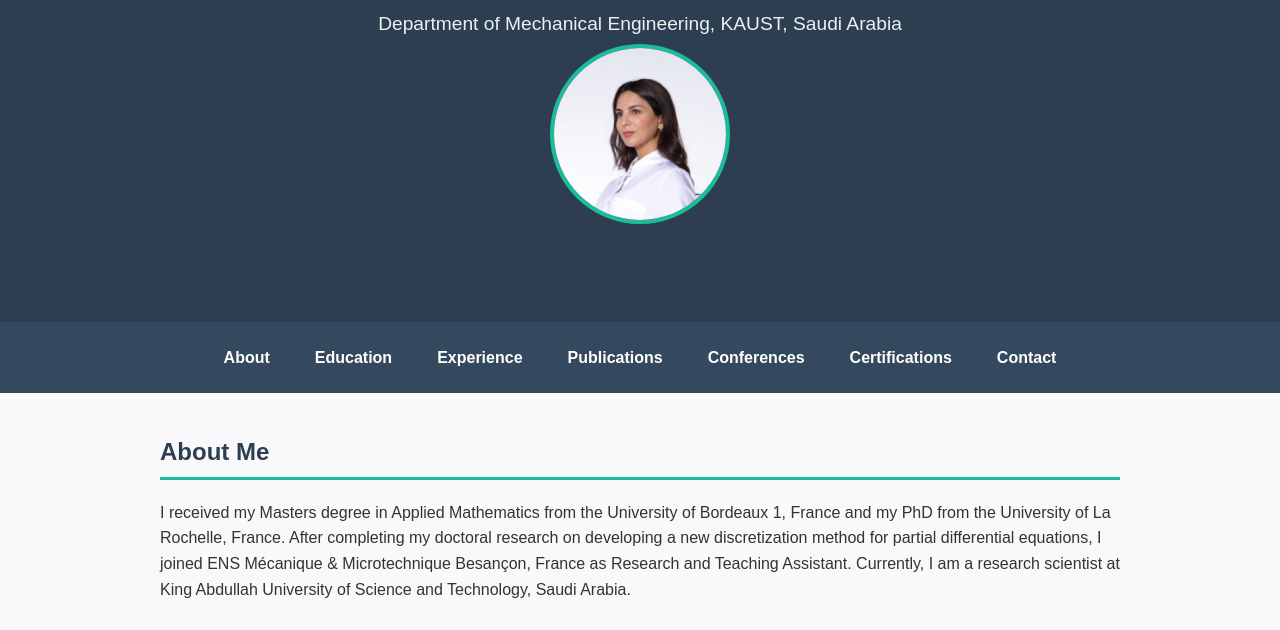
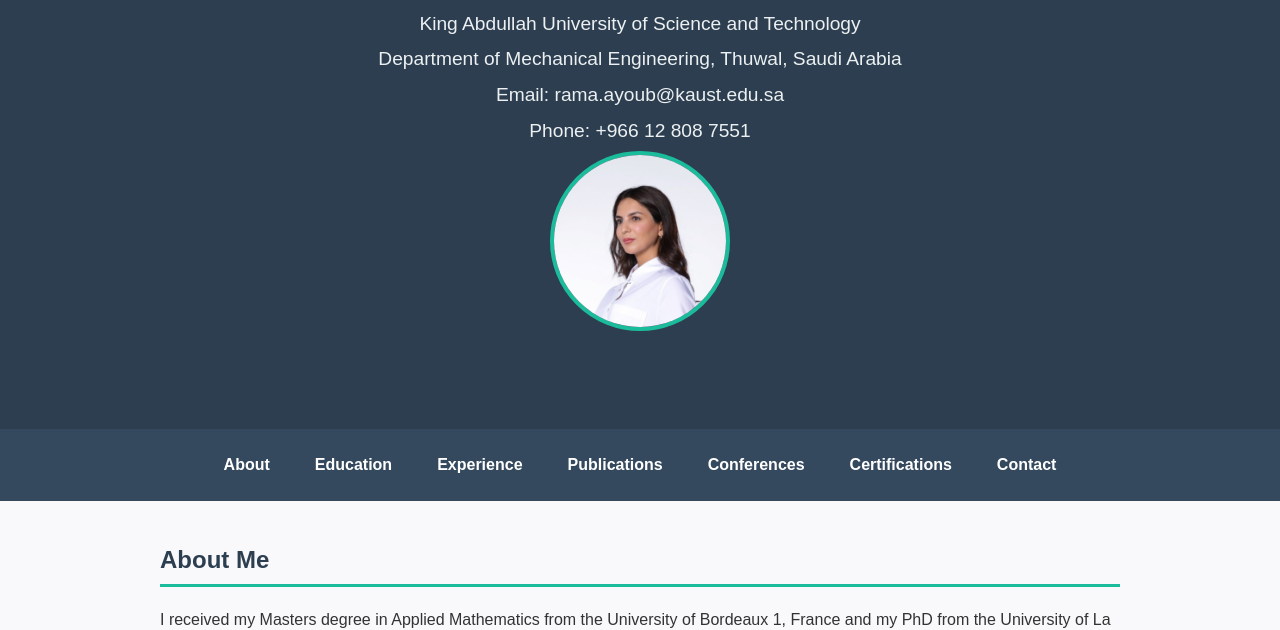
Before and after one commit to ramaayoub/my_profile, a plain HTML site: page index.html in a window 1280 px wide. Shown: the part 174-804 px from the top of the page. Drawn offline with Linux system fonts and the light colour scheme.

Commit message:
index.html

```diff
--- a/index.html
+++ b/index.html
@@ -148,7 +148,10 @@
     <header>
         <h1>Rama AYOUB</h1>
         <p>Research Scientist</p>
-        <p>Department of Mechanical Engineering, KAUST, Saudi Arabia</p>
+        <p>King Abdullah University of Science and Technology</p>
+        <p>Department of Mechanical Engineering, Thuwal, Saudi Arabia</p>
+        <p>Email: rama.ayoub@kaust.edu.sa</p>
+        <p>Phone: +966 12 808 7551 </p>
         <div class="profile-photo">
             <img src="IMG_2630.JPG" alt="Rama AYOUB">
         </div>
```
